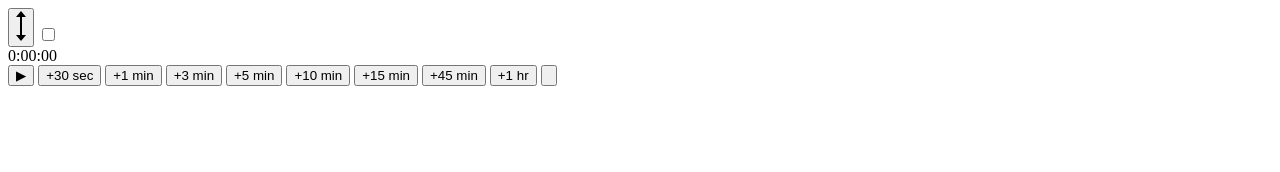
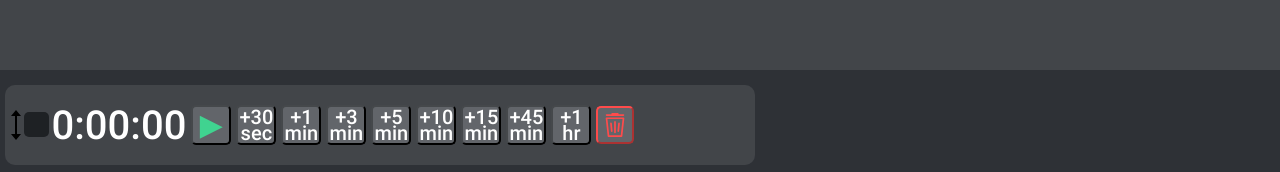
Before and after one commit to soko7awen/multitimer, a plain HTML site: page index.html in a window 1280 px wide. Drawn offline with Linux system fonts and the light colour scheme; files that its build step writes are made by us from their sources; the site is published under a folder, as on GitHub Pages, so addresses that start at the root find nothing; files whose address does not match are found by name.

Commit message:
Renamed out back to dist, fixed absolute paths issue

```diff
--- a/index.html
+++ b/index.html
@@ -4,8 +4,8 @@
     <meta charset="UTF-8">
     <meta http-equiv="X-UA-Compatible" content="IE=edge">
     <meta name="viewport" content="width=device-width, initial-scale=1.0">
-    <link rel="icon" type="image/png" href="/assets/img/favicon.png">
-    <link rel="stylesheet" href="/dist/css/styles.css">
+    <link rel="icon" type="image/png" href="assets/img/favicon.png">
+    <link rel="stylesheet" href="dist/css/styles.css">
     <title>MultiTimer</title>
 </head>
 <body>
```
Also changed, not shown: dist/css/styles.css (renamed from out/css/styles.css), dist/js/timer.js (renamed from out/js/timer.js), 2 other files.
